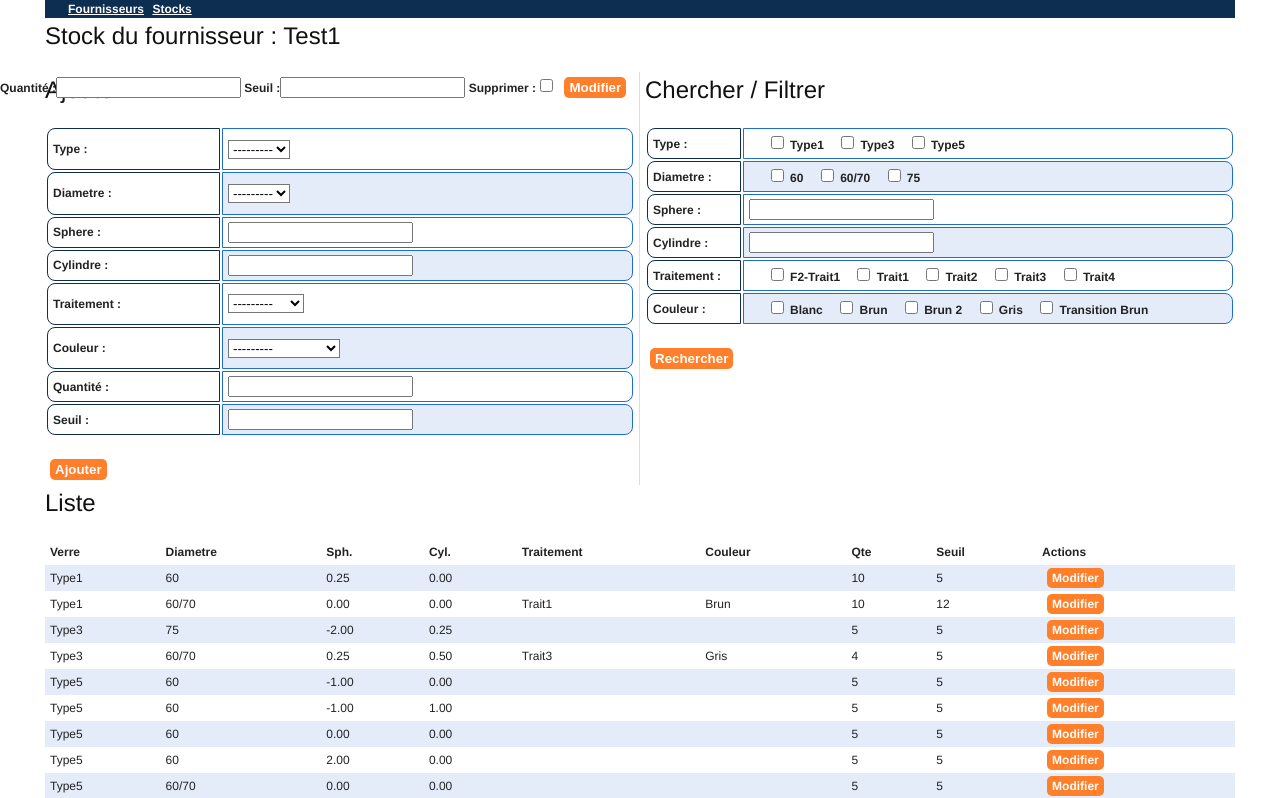
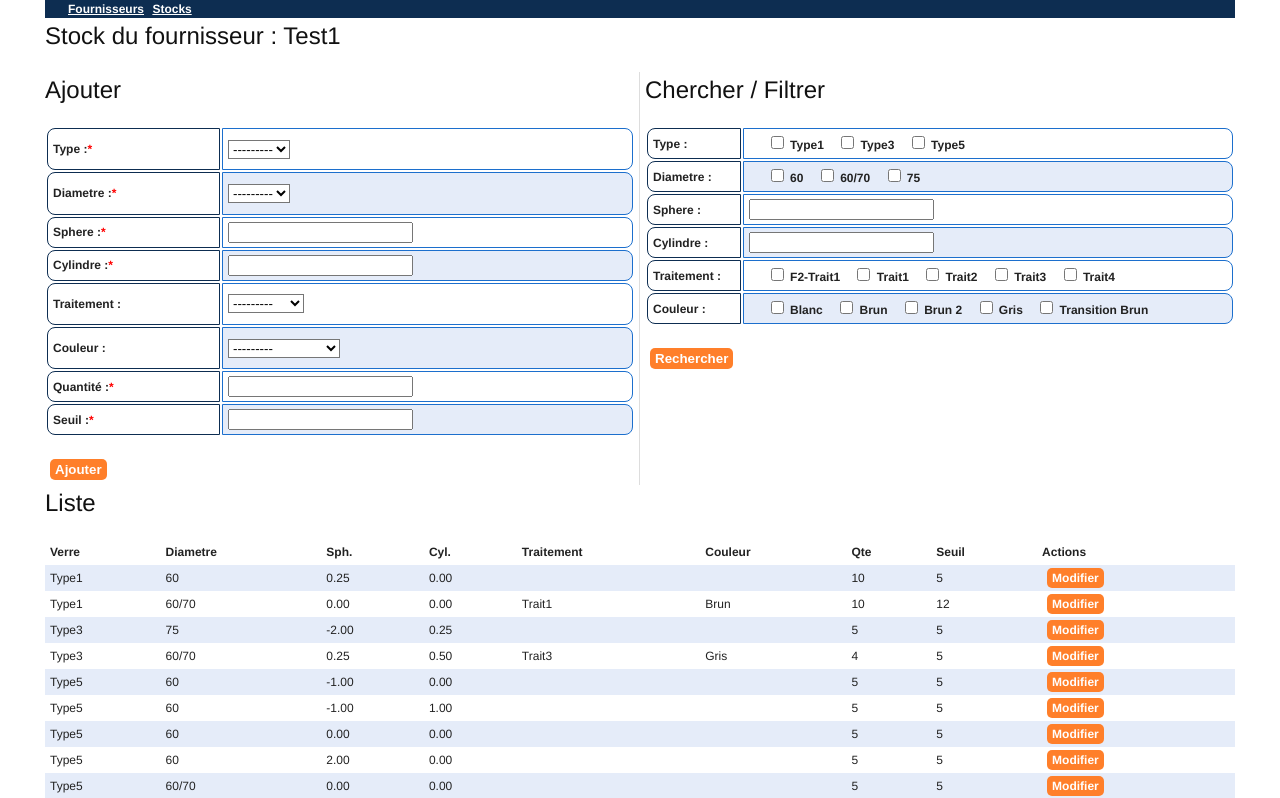
Before and after one commit to Xialis/Antares, a Django app: template Antares/Antares/templates/stock/gestion.html in a window 1280 px wide. Shown: the top 798 px of the page. Run offline with Django 3.2, Linux system fonts and the light colour scheme; the template is opened without the code that fills it: values that come from a table or form of the project are taken from there, others are empty; data comes from the database, SQL or seed files in the repository; parts of the project's set-up code (start-up, migrations or seed data) failed here and were passed over.

Commit message:
Présentation CSS...

```diff
--- a/Antares/Antares/media/style.css
+++ b/Antares/Antares/media/style.css
@@ -4,21 +4,6 @@
 #topmenu ul li { display: inline; margin-left: 5px; }
 
 #topmenu, #topmenu a, #topmenu a:visited { color: white; font-weight: bold; }
-
-
-
-/*table formAsTable */
-
-table.formAsTable { border-collapse: separate; border-spacing: 2px;}
-table.formAsTable td, table.formAsTable th { border: 1px solid #1c6fcd; border-top-right-radius: 8px; border-bottom-right-radius: 8px; }
-table.formAsTable th { border-color: #0d2d51; border-top-left-radius: 8px; border-bottom-left-radius: 8px; border-top-right-radius: 0px; border-bottom-right-radius: 0px;}
-table.formAsTable td ul { margin-bottom: 0; }
-table.formAsTable td ul li { display: inline; margin-right: 10px;}
-
-/*table tableListing */
-
-table.tableListing td { border-bottom: 1px solid #1c6fcd; vertical-align: middle;}
-table.tableListing td ul { margin-bottom: 0; }
 
 /* ul.errorlist */
 ul.errorlist {padding:0.8em;margin-bottom:1em;border:2px solid #ddd;}
@@ -38,6 +23,47 @@ input[type="submit"], .action {
 }
 input[type="submit"]:hover, .action:hover { background-color: #008000; color: white;}
 
+
+/*table formAsTable */
+
+
+table.formAsTable { border-collapse: separate; border-spacing: 2px;}
+table.formAsTable td, table.formAsTable th { border: 1px solid #1c6fcd; border-top-right-radius: 8px; border-bottom-right-radius: 8px; }
+table.formAsTable th { border-color: #0d2d51; border-top-left-radius: 8px; border-bottom-left-radius: 8px; border-top-right-radius: 0px; border-bottom-right-radius: 0px;}
+table.formAsTable td ul { margin-bottom: 0; }
+table.formAsTable td ul li { display: inline; margin-right: 10px;}
+
+table.formAsTable tr.required label:after { content: "*"; color: red;}
+
+table.formAsTable ul.errorlist {padding:0;margin:0;border:0px solid #ddd;}
+table.formAsTable tr.error { background: none };
+
+
+/*table tableListing */
+
+table.tableListing td { border-bottom: 1px solid #1c6fcd; vertical-align: middle;}
+table.tableListing td ul { margin-bottom: 0; }
+
+
+
 /* popbox */
 
-.popbox { position: absolute; left: 0; right: 0;}
+.popbox {
+  display: none;
+  position: fixed;
+  top: 40%; left: 25%;
+  border: 0px solid black;
+  border-radius: 5px;
+  background-color: black;
+
+  width: 50%; height: auto;
+  margin-left: auto; margin-right: auto;
+
+  color: white;
+  padding: 5px;
+}
+
+.popbox a.action { float: right; }
+
+.popbox table.formAsTable tr th { color: white; }
+.popbox table.formAsTable tr td { background: none;}
--- a/Antares/Antares/templates/stock/gestion.html
+++ b/Antares/Antares/templates/stock/gestion.html
@@ -55,6 +55,13 @@ function modStock(lid, qte, seuil)
 	$('#id_mod-quantite').val(qte);
 	$('#id_mod-seuil').val(seuil);
 	$('#id_mod-lid').val(lid);
+
+	$('#stockmod').fadeIn("fast");
+}
+
+function fermePopbox()
+{
+	$('#stockmod').fadeOut("fast");
 }
 
 </script>
@@ -99,7 +106,9 @@ function modStock(lid, qte, seuil)
 			<td>{{ l.sphere }}</td><td>{{ l.cylindre }}</td>
 			<td>{{ l.traitement.nom }}</td><td>{{ l.couleur.nom }}</td>
 			<td>{{ l.quantite }}</td><td>{{ l.seuil }}</td>
-			<td><a class="action" onclick="modStock({{ l.id }}, {{ l.quantite }}, {{ l.seuil }})">Modifier</a></td>
+			<td>
+				<a class="action" onclick="modStock({{ l.id }}, {{ l.quantite }}, {{ l.seuil }})">Modifier</a>
+			</td>
 		</tr>
 		{% endfor %}
 	</table>
@@ -107,9 +116,12 @@ function modStock(lid, qte, seuil)
 
 <div id="stockmod" class="popbox">
 <form action="" method="POST">{% csrf_token %}
+<table class="formAsTable">
 {{ formModification.as_table }}
-<input type="submit" value="Modifier" name="stockmod">
+</table>
+<input type="submit" value="Modifier" name="stockmod"> <a class="action" onclick="fermePopbox()">Annuler</a>
 </form>
+
 </div>
 
 {% endblock %}
--- a/Antares/stock/forms.py
+++ b/Antares/stock/forms.py
@@ -6,6 +6,8 @@ from fournisseur.models import Type, Traitement, Diametre, Couleur
 
 
 class AjoutForm(ModelForm):
+    error_css_class = 'error'
+    required_css_class = 'required'
     fid = CharField(widget=HiddenInput)
 
     class Meta:
@@ -46,8 +48,10 @@ class AjoutForm(ModelForm):
 
 
 class ModificationForm(ModelForm):
+    error_css_class = 'error'
+    required_css_class = 'required'
     lid = CharField(widget=HiddenInput)
-    supprimer = BooleanField()
+    supprimer = BooleanField(required=False, help_text=u"Cocher pour supprimer ce verre du stock. Irreversible.")
 
     class Meta:
         model = LigneStock
@@ -55,6 +59,8 @@ class ModificationForm(ModelForm):
 
 
 class RechercheForm(Form):
+    error_css_class = 'error'
+    required_css_class = 'required'
     vtype = ModelMultipleChoiceField(label=u"Type", queryset=Type.objects.filter(stock=True), widget=CheckboxSelectMultiple(), required=False)
     diametre = ModelMultipleChoiceField(queryset=Diametre.objects.all(), widget=CheckboxSelectMultiple(), required=False)
     sphere = DecimalField(max_digits=4, decimal_places=2, required=False)
```
